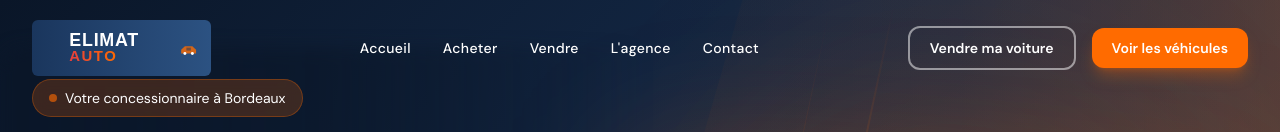
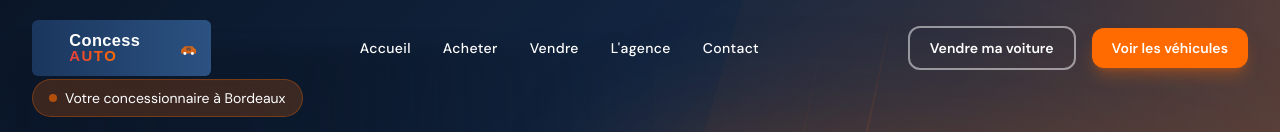
Before and after one commit to Lomig22/ewigo, a Next.js app: page / in a window 1280 px wide. Shown: the top 132 px of the page. Built offline with nearby package versions, Linux system fonts and the light colour scheme.

Commit message:
Mise à jour du logo ConcessAuto et remplacement des références

```diff
--- a/src/components/Footer.tsx
+++ b/src/components/Footer.tsx
@@ -34,7 +34,7 @@ export default function Footer() {
           <div className="lg:col-span-1">
             <Link href="/" className="inline-block mb-6">
               <Image
-                src="/elimat-auto-logo.svg"
+                src="/concessauto-logo.svg"
                 alt="ConcessAuto Bordeaux"
                 width={240}
                 height={75}
--- a/src/components/Header.tsx
+++ b/src/components/Header.tsx
@@ -38,7 +38,7 @@ export default function Header() {
           {/* Logo */}
           <Link href="/" className="flex items-center gap-2 group">
             <Image
-              src="/elimat-auto-logo.svg"
+              src="/concessauto-logo.svg"
               alt="ConcessAuto Bordeaux"
               width={240}
               height={75}
```
Also changed, not shown: public/concessauto-logo.svg.
